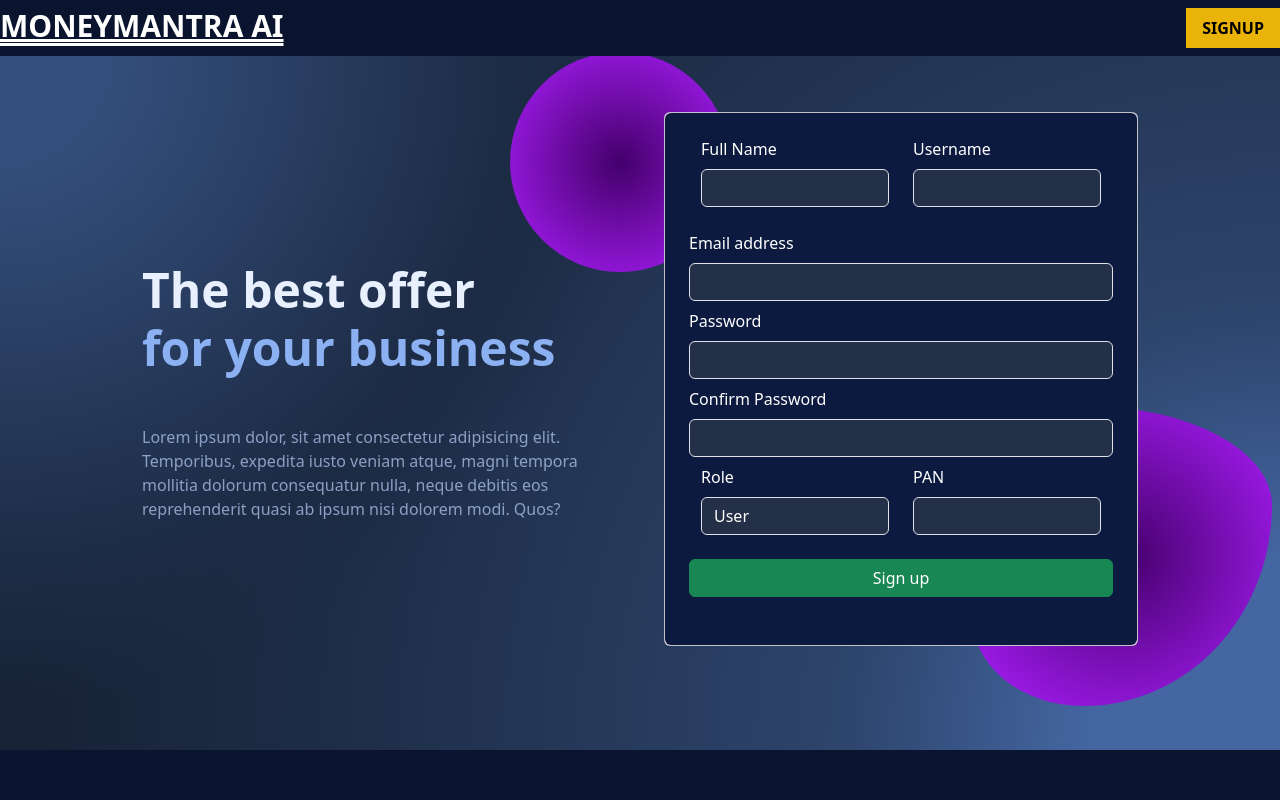
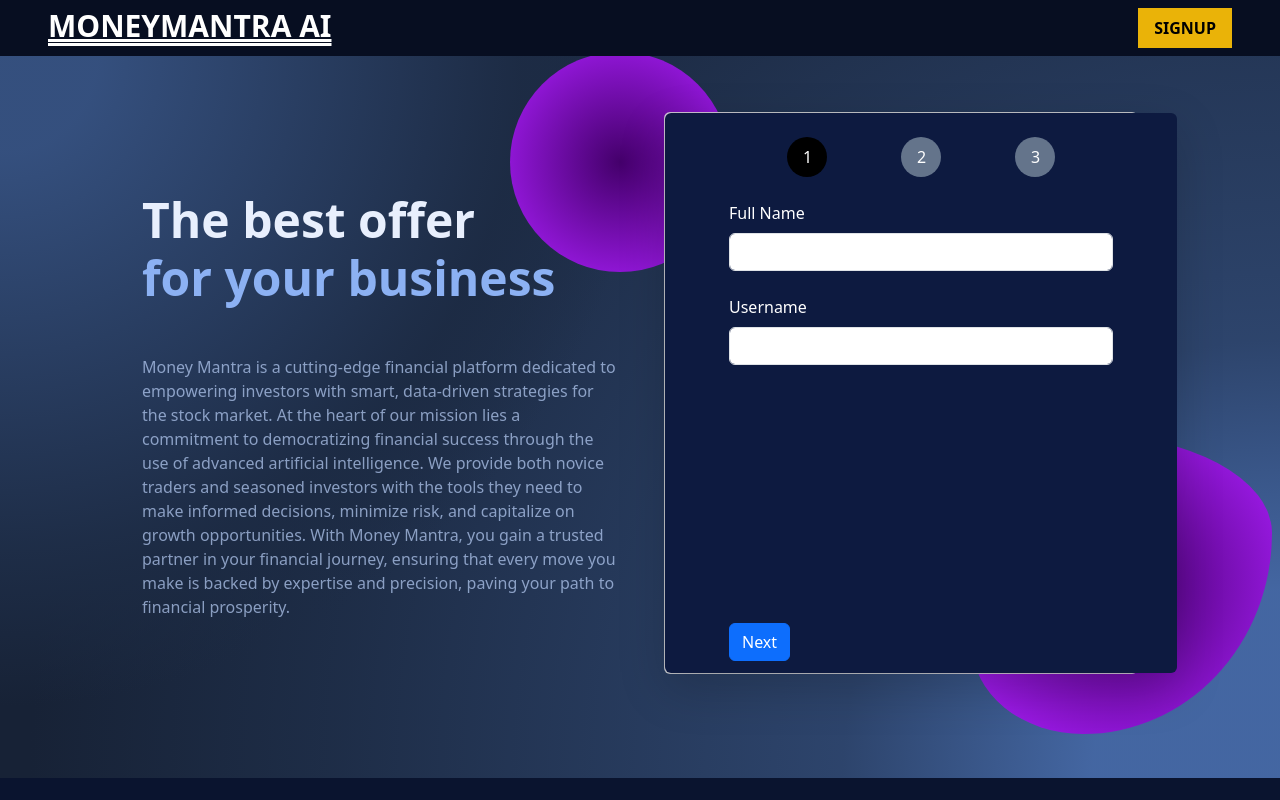
Before and after one commit to HITGIT007/moneymantra, a React (Create React App) app: page /signup in a window 1280 px wide. Built offline with nearby package versions, Linux system fonts and the light colour scheme.

Commit message:
implementing multistep Signing FOrm

```diff
--- a/src/components/NavigationBar.jsx
+++ b/src/components/NavigationBar.jsx
@@ -12,17 +12,19 @@ const NavigationBar = () => {
 
   return (
     <>
-      <div className=" w-full  flex justify-between py-2 ">
+      <div className=" w-full plain-background  flex justify-between py-2 px-5">
+        <div>
           <Link
             to={"/"}
             className="text-white uppercase text-3xl font-bold underline decoration-double relative z-10"
           >
             Moneymantra AI
           </Link>
+        </div>
         <div className="flex">
           <Link
             to={"/signup"}
-            className="px-3 py-2 bg-yellow-500 hover:bg-yellow-400 hover:shadow-lg hover:shadow-stone-300 text-black font-semibold cursor-pointer relative z-10 no-underline"
+            className="px-3 py-2  bg-yellow-500 hover:bg-yellow-400 hover:shadow-lg hover:shadow-stone-300 text-black font-semibold cursor-pointer relative z-10 no-underline"
           >
             SIGNUP
           </Link>
--- a/src/css/App.css
+++ b/src/css/App.css
@@ -11,6 +11,11 @@ body,
 }
 .signupbtn {
   background: #243047;
+}
+.fixed-size-form {
+  width: 500px; /* adjust this value to your needs */
+  height: 600px; /* adjust this value to your needs */
+  overflow: auto; /* add a scrollbar if the content is larger than the fixed size */
 }
 * {
   margin: 0;
--- a/src/pages/Home.jsx
+++ b/src/pages/Home.jsx
@@ -49,16 +49,16 @@ export default function Home() {
 
   return (
     <>
-      <div className="h-[100vh] plain-background text-white px-5">
         <NavigationBar />
+      <div className="h-[90vh] plain-background text-white px-5">
         {/* <BackgroundBeams /> */}
         <div className="flex justify-between  w-[100%] py-20  ">
-          <div className="w-[60%]   ">
+          <div className="w-[60%]">
             <div className="">
-              <div className=" overflow-hidden font-extrabold text-4xl text-white animate-typing  whitespace-nowrap">
+              <div className=" overflow-hidden font-extrabold text-4xl text-white animate-typing  whitespace-nowrap py-2 ">
                 Strategize Wealth, Maximize Growth.
               </div>
-              <div className="w-[45vw] py-5 ">
+              <div className="w-[45vw] py-4 ">
                 Money Mantra is a cutting-edge financial platform dedicated to
                 empowering investors with smart, data-driven strategies for the
                 stock market. At the heart of our mission lies a commitment to
@@ -88,7 +88,7 @@ export default function Home() {
                     type="text"
                     name=""
                     id=""
-                    class="bg-gray-200 px-2 w-[20vw] py-2 rounded-md   text-black"
+                    class="bg-gray-200 px-2 w-[20vw] py-2 rounded-md   text-black placeholder-orange-300"
                     placeholder="Username"
                     value={email}
                     onChange={(e) => setEmail(e.target.value)}
@@ -100,8 +100,8 @@ export default function Home() {
                     type="password"
                     name=""
                     id=""
-                    class="bg-gray-200 px-2 w-[20vw] py-2 rounded-md   text-black"
-                    placeholder="password"
+                    class="bg-gray-200 px-2 w-[20vw] py-2 rounded-md  placeholder-orange-300  text-black"
+                    placeholder="Password"
                     value={password}
                     onChange={(e) => setPassword(e.target.value)}
                     required
--- a/src/pages/SignUpPage.jsx
+++ b/src/pages/SignUpPage.jsx
@@ -1,10 +1,11 @@
 import React, { useState } from "react";
-import { Link, useNavigate } from "react-router-dom";
+import { useNavigate } from "react-router-dom";
 import axios from "axios";
 import "../css/App.css";
 import NavigationBar from "../components/NavigationBar";
 
 function SignUpPage() {
+  const [step, setStep] = useState(1); // Track current step of the form
   const [email, setEmail] = useState("");
   const [password, setPassword] = useState("");
   const [role, setRole] = useState("2");
@@ -68,73 +69,200 @@ function SignUpPage() {
     }
   };
 
+  const handleNextStep = () => {
+    setStep(step + 1);
+  };
+
+  const handleChange = (event) => {
+    const { name, value } = event.target;
+    switch (name) {
+      case "email":
+        setEmail(value);
+        break;
+      case "password":
+        setPassword(value);
+        break;
+      case "role":
+        setRole(value);
+        break;
+      case "confirmPassword":
+        setConfirmPassword(value);
+        break;
+      case "phoneNumber":
+        setPhoneNumber(value);
+        break;
+      case "fullName":
+        setFullName(value);
+        break;
+      case "username":
+        setUsername(value);
+        break;
+      case "adminPassword":
+        setAdminPassword(value);
+        break;
+      case "pan":
+        setPan(value);
+        break;
+      default:
+        break;
+    }
+  };
+
+  const renderStepForm = () => {
+    switch (step) {
+      case 1:
         return (
           <>
-      <NavigationBar />
-      {/* <div className="plain-background" style={{ borderRadius: "15px", background: "#0a142f", color: "white" }}>
-        <div className="d-flex justify-content-center align-items-center">
-          <div className="col-12 col-md-9 col-lg-7 col-xl-6  py-4">
-            <div className="card" style={{ borderRadius: "15px", }}>
-              <div className="card-body p-3 plain-background py-5" style={{ borderRadius: "15px" }}>
-                <form onSubmit={handleSubmit} style={{}}>
-                  <div className="row mb-2">
-                    <div className="col">
-                      <label className="form-label text-white" htmlFor="fullName">Full Name</label>
-                      <input style={{ background: "#243047" }} type="text" className="form-control text-white" id="fullName" value={fullName} onChange={(e) => setFullName(e.target.value)} required />
-                    </div>
-                    <div className="col">
-                      <label className="form-label text-white" htmlFor="username">Username</label>
-                      <input style={{ background: "#243047" }} type="text" className="form-control text-white" id="username" value={username} onChange={(e) => setUsername(e.target.value)} required />
+            <div className="col-md-6 mb-4 ">
+              <div className=" form-outline w-[30vw] ">
+                <label className="form-label" htmlFor="fullName">
+                  Full Name
+                </label>
+                <input
+                  type="text"
+                  className="form-control w-full"
+                  id="fullName"
+                  name="fullName"
+                  value={fullName}
+                  onChange={handleChange}
+                  required
+                />
               </div>
             </div>
-                  <div className="row mb-2">
-                    <div className="col">
-                      <label className="form-label text-white" htmlFor="email">Email address</label>
-                      <input style={{ background: "#243047" }} type="email" className="form-control text-white" id="email" value={email} onChange={(e) => setEmail(e.target.value)} required />
-                    </div>
-                    <div className="col">
-                      <label className="form-label text-white" htmlFor="phoneNumber">Phone Number</label>
-                      <input style={{ background: "#243047" }} type="tel" className="form-control text-white" id="phoneNumber" value={phoneNumber} onChange={(e) => setPhoneNumber(e.target.value)} required />
+            <div className="col-md-6 mb-4">
+              <div className=" form-outline w-[30vw]">
+                <label className="form-label" htmlFor="username">
+                  Username
+                </label>
+                <input
+                  type="text"
+                  className="form-control"
+                  id="username"
+                  name="username"
+                  value={username}
+                  onChange={handleChange}
+                  required
+                />
               </div>
             </div>
-                  <div className="row mb-2">
-                    <div className="col">
-                      <label className="form-label text-white" htmlFor="password">Password</label>
-                      <input style={{ background: "#243047" }} type="password" className="form-control text-white" id="password" value={password} onChange={(e) => setPassword(e.target.value)} required />
-                    </div>
-                    <div className="col">
-                      <label className="form-label text-white" htmlFor="confirmPassword">Confirm Password</label>
-                      <input style={{ background: "#243047" }} type="password" className="form-control text-white" id="confirmPassword" value={confirmPassword} onChange={(e) => setConfirmPassword(e.target.value)} required />
+          </>
+        );
+      case 2:
+        return (
+          <>
+            <div className="col-md-6 mb-4">
+              <div className=" form-outline w-[30vw]">
+                <label className="form-label" htmlFor="email">
+                  Email address
+                </label>
+                <input
+                  type="email"
+                  className="form-control"
+                  id="email"
+                  name="email"
+                  value={email}
+                  onChange={handleChange}
+                  required
+                />
               </div>
             </div>
-                  <div className="row mb-2">
-                    <div className="col">
-                      <label className="form-label text-white" htmlFor="role">Role</label>
-                      <select style={{ background: "#243047" }} className="form-select text-white" id="role" value={role} onChange={(e) => setRole(e.target.value)} required>
+            <div className="col-md-6 mb-4">
+              <div className=" form-outline w-[30vw]">
+                <label className="form-label" htmlFor="password">
+                  Password
+                </label>
+                <input
+                  type="password"
+                  className="form-control"
+                  id="password"
+                  name="password"
+                  value={password}
+                  onChange={handleChange}
+                  required
+                />
+              </div>
+            </div>
+            <div className="col-md-6 mb-4">
+              <div className=" form-outline w-[30vw]">
+                <label className="form-label" htmlFor="confirmPassword">
+                  Confirm Password
+                </label>
+                <input
+                  type="password"
+                  className="form-control"
+                  id="confirmPassword"
+                  name="confirmPassword"
+                  value={confirmPassword}
+                  onChange={handleChange}
+                  required
+                />
+              </div>
+            </div>
+          </>
+        );
+      case 3:
+        return (
+          <>
+            <div className="col-md-6 mb-4">
+              <div className=" form-outline w-[30vw]">
+                <label className="form-label" htmlFor="role">
+                  Role
+                </label>
+                <select
+                  className="form-select"
+                  id="role"
+                  name="role"
+                  value={role}
+                  onChange={handleChange}
+                  required
+                >
                   <option value="2">User</option>
                   <option value="1">Admin</option>
                 </select>
               </div>
-                    {role === "1" &&
+            </div>
+            {role === "1" && (
               <div className="col">
-                        <label className="form-label text-white" htmlFor="adminpassword">Admin Password</label>
-                        <input style={{ background: "#243047" }} type="password" className="form-control text-white" id="adminpassword" value={adminPassword} onChange={(e) => setAdminPassword(e.target.value)} required />
+                <label className="form-label" htmlFor="adminPassword">
+                  Admin Password
+                </label>
+                <input
+                  type="password"
+                  className="form-control"
+                  id="adminPassword"
+                  name="adminPassword"
+                  value={adminPassword}
+                  onChange={handleChange}
+                  required
+                />
               </div>
+            )}
+            {role === "2" && (
+              <div className="col">
+                <label className="form-label" htmlFor="pan">
+                  PAN
+                </label>
+                <input
+                  type="text"
+                  className="form-control"
+                  id="pan"
+                  name="pan"
+                  value={pan}
+                  onChange={handleChange}
+                  required
+                />
+              </div>
+            )}
+          </>
+        );
+      default:
+        return null;
     }
-                    {role === "2" &&
-                      <div className="col">
-                        <label className="form-label text-white" htmlFor="pan">PAN</label>
-                        <input style={{ background: "#243047" }} type="text" className="form-control text-white" id="pan" value={pan} onChange={(e) => setPan(e.target.value)} required />
-                      </div>
-                    }
-                  </div>
-                  <button type="submit" className="btn btn-primary btn-block">Sign Up</button>
-                </form>
-              </div>
-            </div>
-          </div>
-        </div>
-      </div> */}
+  };
+
+  return (
+    <>
+      <NavigationBar />
       <>
         {/* Section: Design Block */}
         <section className="background-radial-gradient overflow-hidden">
@@ -160,10 +288,17 @@ function SignUpPage() {
                   className="mb-4 opacity-70"
                   style={{ color: "hsl(218, 81%, 85%)" }}
                 >
-                  Lorem ipsum dolor, sit amet consectetur adipisicing elit.
-                  Temporibus, expedita iusto veniam atque, magni tempora
-                  mollitia dolorum consequatur nulla, neque debitis eos
-                  reprehenderit quasi ab ipsum nisi dolorem modi. Quos?
+                  Money Mantra is a cutting-edge financial platform dedicated to
+                  empowering investors with smart, data-driven strategies for
+                  the stock market. At the heart of our mission lies a
+                  commitment to democratizing financial success through the use
+                  of advanced artificial intelligence. We provide both novice
+                  traders and seasoned investors with the tools they need to
+                  make informed decisions, minimize risk, and capitalize on
+                  growth opportunities. With Money Mantra, you gain a trusted
+                  partner in your financial journey, ensuring that every move
+                  you make is backed by expertise and precision, paving your
+                  path to financial prosperity.
                 </p>
               </div>
               <div className="col-lg-6 mb-5 mb-lg-0 position-relative">
@@ -176,163 +311,53 @@ function SignUpPage() {
                   className="position-absolute shadow-5-strong"
                 />
                 <div className="card bg-glass">
-                  <div className="card-body px-4 py-4 px-md-4  text-white rounded" style={{background:"#0d1a40"}}>
+                  <div
+                    className="card-body px-4 py-4 px-md-4 flex justify-center text-white rounded h-[70vh] w-[40vw] bg-red-400 overflow-auto shadow-lg "
+                    style={{ background: "#0d1a40" }}
+                  >
                     <form onSubmit={handleSubmit}>
-                      {/* 2 column grid layout with text inputs for the first and last names */}
-                      <div className="row">
-                        <div className="col-md-6 mb-4">
-                          <div className="form-outline">
-                            <label className="form-label " htmlFor="fullName">
-                              Full Name
-                            </label>
-                            <input
-                              style={{ background: "#243047" }}
-                              type="text"
-                              className="form-control text-white"
-                              id="fullName"
-                              value={fullName}
-                              onChange={(e) => setFullName(e.target.value)}
-                              required
-                            />
+                      {/* Step indicators */}
+                      <div className="mb-4 flex gap-3 justify-evenly">
+                        {[1, 2, 3].map((indicator) => (
+                          <div
+                            key={indicator}
+                            className={`h-10 w-10 px-3 py-2 bg-slate-500 rounded-full cursor-pointer step-indicator step-circle ${
+                              indicator === step ? "bg-black" : ""
+                            }`}
+                            onClick={() => setStep(indicator)} // Add this line
+                          >
+                            {indicator}
                           </div>
+                        ))}
                       </div>
-                        <div className="col-md-6 mb-4">
-                          <div className="form-outline">
-                            <label className="form-label " htmlFor="username">
-                              Username
-                            </label>
-                            <input
-                              style={{ background: "#243047" }}
-                              type="text"
-                              className="form-control text-white"
-                              id="username"
-                              value={username}
-                              onChange={(e) => setUsername(e.target.value)}
-                              required
-                            />
-                          </div>
-                        </div>
-                      </div>
-                      {/* Email input */}
-                      <div className="form-outline mb-2">
-                        <label className="form-label " htmlFor="email">
-                          Email address
-                        </label>
-                        <input
-                          style={{ background: "#243047" }}
-                          type="email"
-                          className="form-control text-white"
-                          id="email"
-                          value={email}
-                          onChange={(e) => setEmail(e.target.value)}
-                          required
-                        />
-                      </div>
-                      {/* Password input */}
-                      <div className="form-outline mb-2">
-                        <label className="form-label " htmlFor="password">
-                          Password
-                        </label>
-                        <input
-                          style={{ background: "#243047" }}
-                          type="password"
-                          className="form-control text-white"
-                          id="password"
-                          value={password}
-                          onChange={(e) => setPassword(e.target.value)}
-                          required
-                        />
-                      </div>
-                      <div className="form-outline mb-2">
-                        <label
-                          className="form-label "
-                          htmlFor="confirmPassword"
+                      {/* Render the form fields based on the current step */}
+                      {renderStepForm()}
+
+                      {/* Navigation buttons for multi-step form */}
+                      <div className="d-flex justify-content-between absolute bottom-3 w-full">
+                        {step > 1 && (
+                          <button
+                            type="button"
+                            className="btn btn-primary"
+                            onClick={() => setStep(step - 1)}
                           >
-                          Confirm Password
-                        </label>
-                        <input
-                          style={{ background: "#243047" }}
-                          type="password"
-                          className="form-control text-white"
-                          id="confirmPassword"
-                          value={confirmPassword}
-                          onChange={(e) => setConfirmPassword(e.target.value)}
-                          required
-                        />
-                      </div>
-                      {/* Checkbox */}
-                      <div className="row">
-                        <div className="col-md-6 mb-4">
-                          <div className="form-outline">
-                            <label className="form-label " htmlFor="role">
-                              Role
-                            </label>
-                            <select
-                              style={{ background: "#243047" }}
-                              className="form-select text-white"
-                              id="role"
-                              value={role}
-                              onChange={(e) => setRole(e.target.value)}
-                              required
+                            Previous
+                          </button>
+                        )}
+                        {step < 3 && (
+                          <button
+                            type="button"
+                            className="btn btn-primary"
+                            onClick={handleNextStep}
                           >
-                              <option value="2">User</option>
-                              <option value="1">Admin</option>
-                            </select>
-                          </div>
-                        </div>
-                        <div className="col-md-6 mb-4">
-                          <div className="form-outline">
-                            {role === "1" && (
-                              <div className="col">
-                                <label
-                                  className="form-label "
-                                  htmlFor="adminpassword"
-                                >
-                                  Admin Password
-                                </label>
-                                <input
-                                  style={{ background: "#243047" }}
-                                  type="password"
-                                  className="form-control text-white"
-                                  id="adminpassword"
-                                  value={adminPassword}
-                                  onChange={(e) =>
-                                    setAdminPassword(e.target.value)
-                                  }
-                                  required
-                                />
-                              </div>
+                            Next
+                          </button>
                         )}
-                            {role === "2" && (
-                              <div className="col">
-                                <label className="form-label " htmlFor="pan">
-                                  PAN
-                                </label>
-                                <input
-                                  style={{ background: "#243047" }}
-                                  type="text"
-                                  className="form-control text-white"
-                                  id="pan"
-                                  value={pan}
-                                  onChange={(e) => setPan(e.target.value)}
-                                  required
-                                />
-                              </div>
+                        {step === 3 && (
+                          <button type="submit" className="btn btn-success">
+                            Sign Up
+                          </button>
                         )}
-                          </div>
-                        </div>
-                      </div>
-
-                      {/* Submit button */}
-                      <div className="d-flex justify-content-center">
-
-                      <button
-                        type="submit"
-                        className="btn btn-success btn-block mb-4"
-                        style={{ width: "100%" }}
-                      >
-                        Sign up
-                      </button>
                       </div>
                     </form>
                   </div>
```
Lines whose indentation alone changed are shown as unchanged.
